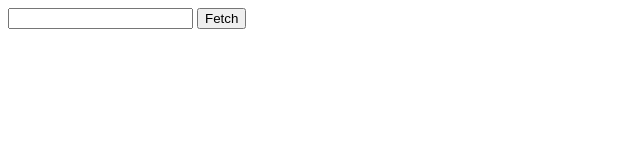
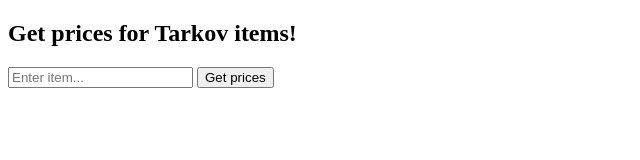
Before and after one commit to timoWantsToBeADev/Tarkov-Price-Checker, a plain HTML site: page index.html in a window 1280 px wide. Shown: the whole page, without its empty margins (0-640 px from the left). Drawn offline with Linux system fonts and the light colour scheme.

Commit message:
Update index.html

```diff
--- a/index.html
+++ b/index.html
@@ -1,15 +1,16 @@
 <!DOCTYPE html>
 <html lang="en">
 <head>
+    <title>Escape from Tarkov Item Price Check</title>
     <link rel="stylesheet" href="style.css">
     <meta charset="UTF-8">
     <meta name="viewport" content="width=device-width, initial-scale=1.0">
     <title>Document</title>
 </head>
-
-<input type="text" name="item" id="itemName">
+<h2>Get prices for Tarkov items!</h2>
+<input type="text" name="item" id="itemName" placeholder="Enter item...">
 <label for="item"></label>
-<button type="submit" onclick="fetchData()">Fetch</button><br>
+<button type="submit" onclick="fetchData()">Get prices</button><br>
 <div id="items">
     <div id="itemCard">
         <h2 id="itemNameEl" Hidden>Milk</h2>
```
